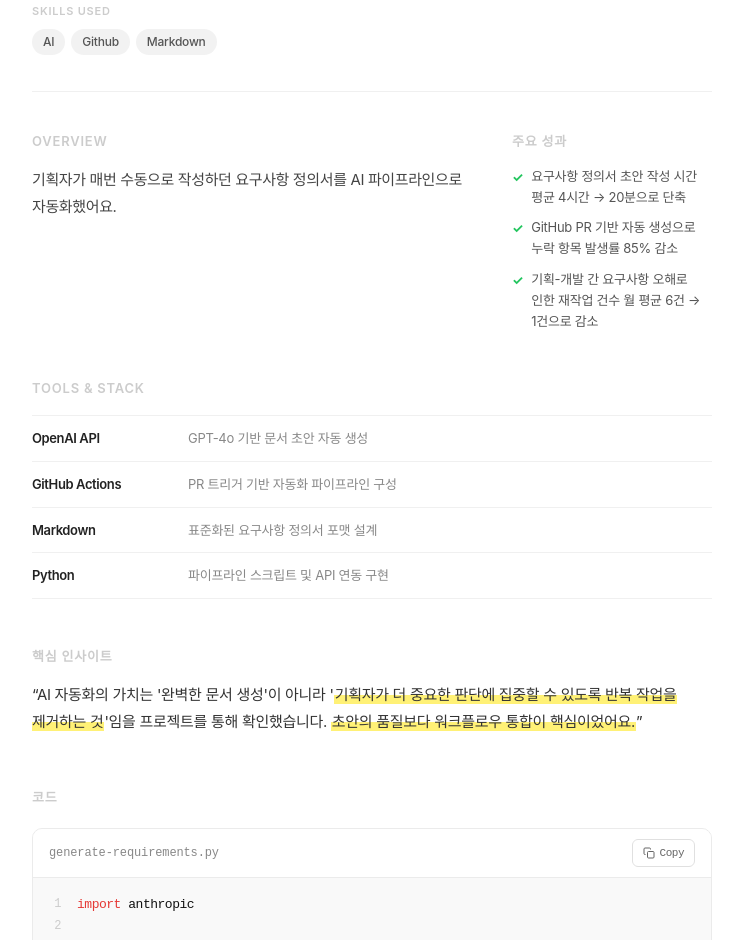
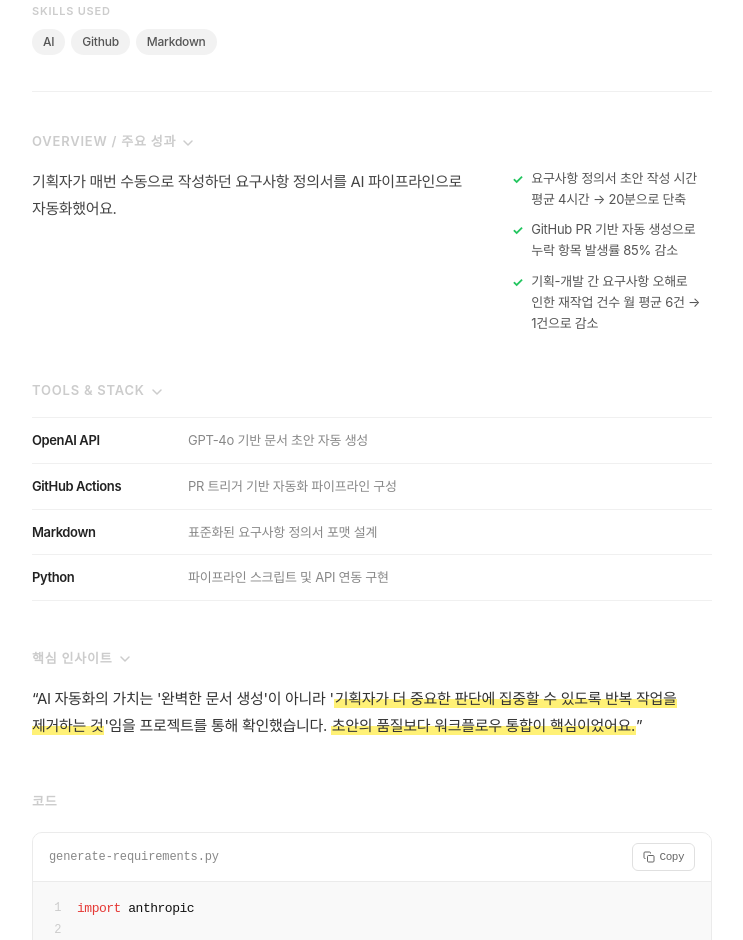
Before and after one commit to haeilylee/Portfolio, a Next.js app: page /projects/ai-requirements in a window 1280 px wide. Shown: the part 660-1600 px from the top of the page, without its empty margins (308-1051 px from the left). Built offline with nearby package versions, Linux system fonts and the light colour scheme; a web font is replaced by a local one.

Commit message:
Add collapsible toggle to Overview, Tools, and Insight sections
Co-Authored-By: Claude Sonnet 4.6 <noreply@anthropic.com>

```diff
--- a/src/app/projects/[slug]/page.tsx
+++ b/src/app/projects/[slug]/page.tsx
@@ -5,6 +5,7 @@ import { projects, getProjectBySlug } from "@/lib/projects";
 import type { Block, Section } from "@/lib/projects";
 import { notFound } from "next/navigation";
 import TocNav from "@/components/toc-nav";
+import { CollapsibleSection } from "@/components/collapsible-section";
 import CodeBlock from "@/components/code-block";
 import Reveal from "@/components/reveal";
 import { gradientMap, categoryColor } from "@/lib/category-styles";
@@ -417,20 +418,11 @@ export default async function ProjectDetailPage({
           <hr style={{ border: "none", borderTop: "1px solid #f0f0f0", margin: "0 0 40px" }} />
 
           {/* Overview + Outcomes */}
-          <section id="overview" style={{ marginBottom: "48px" }}>
+          <CollapsibleSection id="overview" label="Overview / 주요 성과" style={{ marginBottom: "48px" }}>
             <div style={{ display: "grid", gridTemplateColumns: "1fr 200px", gap: "40px" }}>
-              <div>
-                <h2 style={{ fontSize: "13px", textTransform: "uppercase", letterSpacing: "0.06em", color: "#ccc", fontWeight: 600, margin: "0 0 14px" }}>
-                  Overview
-                </h2>
               <p style={{ fontSize: "15px", color: "#444", lineHeight: 1.8, letterSpacing: "-0.025em", margin: 0 }}>
                 {project.desc}
               </p>
-              </div>
-              <div>
-                <h2 style={{ fontSize: "13px", textTransform: "uppercase", letterSpacing: "0.06em", color: "#ccc", fontWeight: 600, margin: "0 0 14px" }}>
-                  주요 성과
-                </h2>
               <ul style={{ listStyle: "none", padding: 0, margin: 0, display: "flex", flexDirection: "column", gap: "10px" }}>
                 {project.outcomes.map((o, i) => (
                   <li key={i} style={{ display: "flex", gap: "8px", fontSize: "13px", color: "#555", lineHeight: 1.6, letterSpacing: "-0.02em" }}>
@@ -440,14 +432,10 @@ export default async function ProjectDetailPage({
                 ))}
               </ul>
             </div>
-            </div>
-          </section>
+          </CollapsibleSection>
 
           {/* Tools & Stack */}
-          <section style={{ marginBottom: "48px" }}>
-            <h2 style={{ fontSize: "13px", textTransform: "uppercase", letterSpacing: "0.06em", color: "#ccc", fontWeight: 600, margin: "0 0 16px" }}>
-              Tools &amp; Stack
-            </h2>
+          <CollapsibleSection label="Tools & Stack" style={{ marginBottom: "48px" }}>
             <div style={{ display: "flex", flexDirection: "column", gap: "0" }}>
               {project.tools.map((tool, i) => (
                 <div
@@ -467,13 +455,10 @@ export default async function ProjectDetailPage({
                 </div>
               ))}
             </div>
-          </section>
+          </CollapsibleSection>
 
           {/* 핵심 인사이트 */}
-          <section style={{ marginBottom: "52px" }}>
-            <h2 style={{ fontSize: "13px", textTransform: "uppercase", letterSpacing: "0.06em", color: "#ccc", fontWeight: 600, margin: "0 0 14px" }}>
-              핵심 인사이트
-            </h2>
+          <CollapsibleSection label="핵심 인사이트" style={{ marginBottom: "52px" }}>
             <p
               style={{
                 fontSize: "15px",
@@ -486,7 +471,7 @@ export default async function ProjectDetailPage({
             >
               {renderWithHighlights(project.insight, project.insightHighlights)}
             </p>
-          </section>
+          </CollapsibleSection>
 
           {/* 코드 스니펫 */}
           {project.codeSnippet && (
--- /dev/null
+++ b/src/components/collapsible-section.tsx
@@ -0,0 +1,73 @@
+"use client";
+
+import { useState } from "react";
+
+const labelStyle: React.CSSProperties = {
+  fontSize: "13px",
+  textTransform: "uppercase",
+  letterSpacing: "0.06em",
+  color: "#ccc",
+  fontWeight: 600,
+};
+
+export function CollapsibleSection({
+  id,
+  label,
+  defaultOpen = true,
+  children,
+  style,
+}: {
+  id?: string;
+  label: string;
+  defaultOpen?: boolean;
+  children: React.ReactNode;
+  style?: React.CSSProperties;
+}) {
+  const [open, setOpen] = useState(defaultOpen);
+
+  return (
+    <section id={id} style={style}>
+      <button
+        onClick={() => setOpen((v) => !v)}
+        style={{
+          display: "flex",
+          alignItems: "center",
+          gap: "6px",
+          background: "none",
+          border: "none",
+          padding: 0,
+          cursor: "pointer",
+          marginBottom: open ? "16px" : 0,
+          width: "100%",
+          textAlign: "left",
+        }}
+      >
+        <span style={labelStyle}>{label}</span>
+        <svg
+          width="12"
+          height="12"
+          viewBox="0 0 12 12"
+          fill="none"
+          style={{
+            transform: open ? "rotate(0deg)" : "rotate(-90deg)",
+            transition: "transform 0.2s ease",
+            marginTop: "1px",
+            flexShrink: 0,
+          }}
+        >
+          <path d="M2 4L6 8L10 4" stroke="#ccc" strokeWidth="1.5" strokeLinecap="round" strokeLinejoin="round" />
+        </svg>
+      </button>
+      <div
+        style={{
+          overflow: "hidden",
+          maxHeight: open ? "9999px" : "0px",
+          opacity: open ? 1 : 0,
+          transition: "opacity 0.2s ease",
+        }}
+      >
+        {children}
+      </div>
+    </section>
+  );
+}
```
Lines whose indentation alone changed are shown as unchanged.
